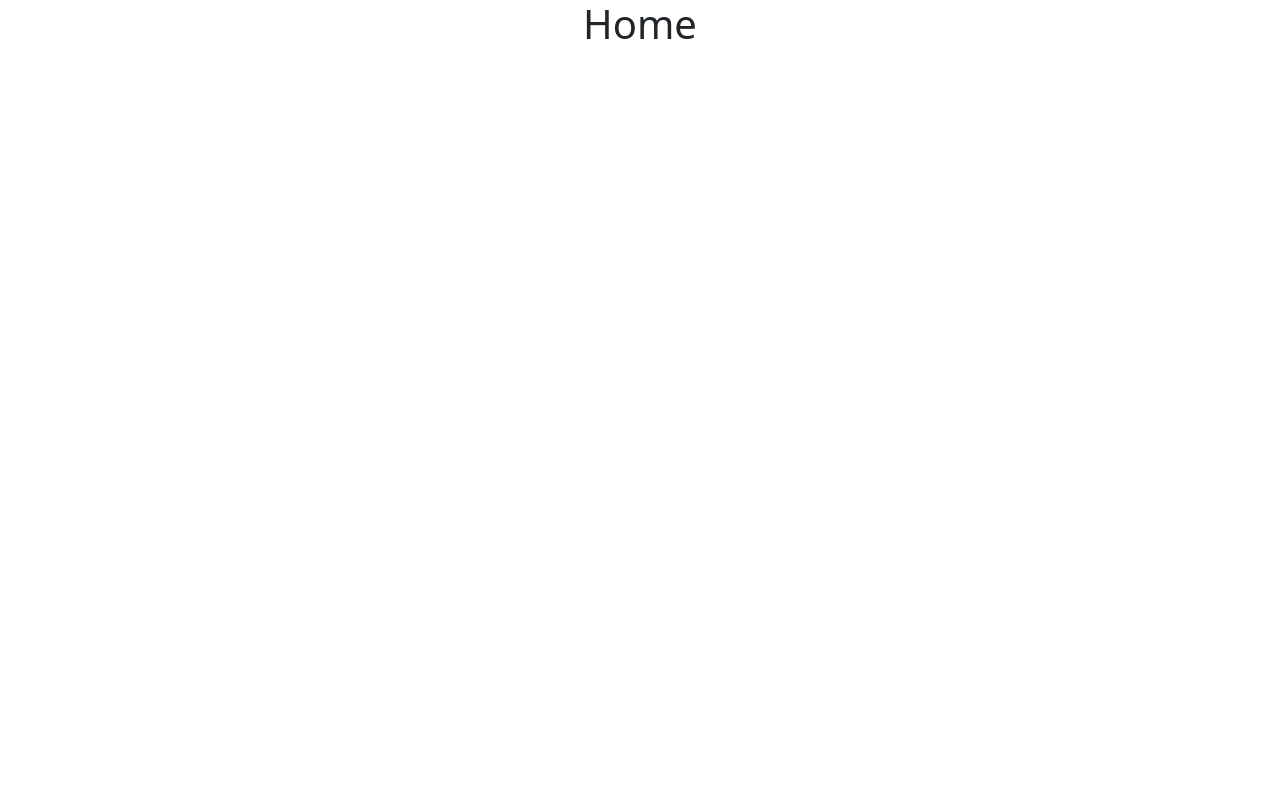
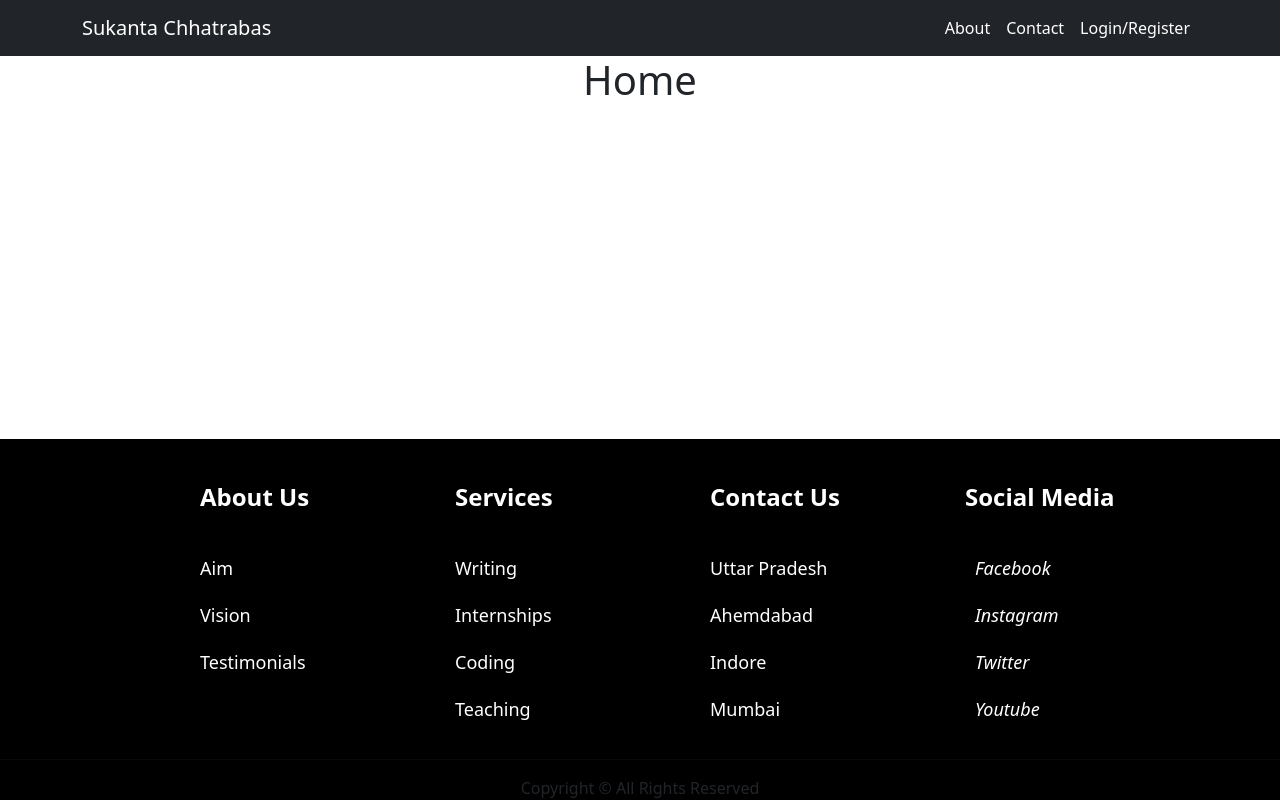
Before and after one commit to sanjoy04/CGEC-Hostel, a React (Create React App) app: page /Home in a window 1280 px wide. Built offline with nearby package versions, Linux system fonts and the light colour scheme.

Commit message:
fotter added

```diff
--- a/package.json
+++ b/package.json
@@ -13,6 +13,7 @@
     "react-dom": "^18.1.0",
     "react-router-dom": "^6.3.0",
     "react-scripts": "5.0.1",
+    "styled-components": "^5.3.5",
     "web-vitals": "^2.1.4"
   },
   "scripts": {
--- a/src/App.css
+++ b/src/App.css
@@ -44,11 +44,13 @@
   background-image: url("./images/hostel2.jpg");
 
   /* Set a specific height */
-  min-height: 500px;
+  /* min-height: 500px; */
+  height: 100vh;
 
   /* Create the parallax scrolling effect */
-  background-attachment: fixed;
+  background-attachment: scroll;
   background-position: center;
   background-repeat: no-repeat;
   background-size: cover;
+  /* height: 50%; */
 }
--- /dev/null
+++ b/src/Components/Footer.js
@@ -0,0 +1,74 @@
+import React from "react";
+import {
+Box,
+Container,
+Row,
+Column,
+FooterLink,
+Heading,
+} from "./FooterStyles";
+
+const Footer = () => {
+return (
+	<Box>
+	<Container>
+		<Row>
+		<Column>
+			<Heading>About Us</Heading>
+			<FooterLink href="#">Aim</FooterLink>
+			<FooterLink href="#">Vision</FooterLink>
+			<FooterLink href="#">Testimonials</FooterLink>
+		</Column>
+		<Column>
+			<Heading>Services</Heading>
+			<FooterLink href="#">Writing</FooterLink>
+			<FooterLink href="#">Internships</FooterLink>
+			<FooterLink href="#">Coding</FooterLink>
+			<FooterLink href="#">Teaching</FooterLink>
+		</Column>
+		<Column>
+			<Heading>Contact Us</Heading>
+			<FooterLink href="#">Uttar Pradesh</FooterLink>
+			<FooterLink href="#">Ahemdabad</FooterLink>
+			<FooterLink href="#">Indore</FooterLink>
+			<FooterLink href="#">Mumbai</FooterLink>
+		</Column>
+		<Column>
+			<Heading>Social Media</Heading>
+			<FooterLink href="#">
+			<i className="fab fa-facebook-f">
+				<span style={{ marginLeft: "10px" }}>
+				Facebook
+				</span>
+			</i>
+			</FooterLink>
+			<FooterLink href="#">
+			<i className="fab fa-instagram">
+				<span style={{ marginLeft: "10px" }}>
+				Instagram
+				</span>
+			</i>
+			</FooterLink>
+			<FooterLink href="#">
+			<i className="fab fa-twitter">
+				<span style={{ marginLeft: "10px" }}>
+				Twitter
+				</span>
+			</i>
+			</FooterLink>
+			<FooterLink href="#">
+			<i className="fab fa-youtube">
+				<span style={{ marginLeft: "10px" }}>
+				Youtube
+				</span>
+			</i>
+			</FooterLink>
+		</Column>
+		</Row>
+	</Container>
+    <hr/>
+    <div>Copyright © All Rights Reserved</div>
+	</Box>
+);
+};
+export default Footer;
--- /dev/null
+++ b/src/Components/FooterStyles.js
@@ -0,0 +1,61 @@
+import styled from 'styled-components';
+
+export const Box = styled.div`
+padding-top: 40px;
+background: black;
+position: absolute;
+bottom: 0;
+width: 100%;
+
+
+@media (max-width: 1000px) {
+	padding: 70px 30px;
+}
+`;
+
+export const Container = styled.div`
+	display: flex;
+	flex-direction: column;
+	justify-content: center;
+	max-width: 1000px;
+	margin: 0 auto;
+	/* background: red; */
+`
+
+export const Column = styled.div`
+display: flex;
+flex-direction: column;
+text-align: left;
+margin-left: 60px;
+`;
+
+export const Row = styled.div`
+display: grid;
+grid-template-columns: repeat(auto-fill,
+						minmax(185px, 1fr));
+grid-gap: 20px;
+
+@media (max-width: 1000px) {
+	grid-template-columns: repeat(auto-fill,
+						minmax(200px, 1fr));
+}
+`;
+
+export const FooterLink = styled.a`
+color: #fff;
+margin-bottom: 20px;
+font-size: 18px;
+text-decoration: none;
+
+&:hover {
+	color: green;
+	transition: 200ms ease-in;
+}
+`;
+
+export const Heading = styled.p`
+font-size: 24px;
+color: #fff;
+margin-bottom: 40px;
+font-weight: bold;
+`;
--- a/src/Components/Navbar.js
+++ b/src/Components/Navbar.js
@@ -18,7 +18,7 @@
 
   return (
     <>
-      <Navbar collapseOnSelect expand="lg" bg="dark" variant="dark">
+      <Navbar sticky="top" collapseOnSelect expand="lg" bg="dark" variant="dark">
         <Container>
           <Navbar.Brand href="#home">
             <Link to={'/'} className="link">
--- a/src/Pages/About.js
+++ b/src/Pages/About.js
@@ -1,5 +1,6 @@
 import '../App.css';
 import "../App.css";
+import Footer from '../Components/Footer';
 import Navbar from "../Components/Navbar";
 
 function About() {
@@ -7,6 +8,7 @@
         <div className="App">
             <Navbar />
             <h1>About</h1>
+            <Footer/>
         </div>
     );
 }
--- a/src/Pages/Contact.js
+++ b/src/Pages/Contact.js
@@ -1,6 +1,7 @@
 // import './App.css';
 import { useEffect } from "react";
 import Navbar from "../Components/Navbar";
+import Footer from "../Components/Footer";
 
 function Contact() {
   useEffect(() => {
@@ -10,6 +11,7 @@
     <div className="App">
       <Navbar />
       <h1>Contact</h1>
+      <Footer/>
     </div>
   );
 }
--- a/src/Pages/Home.js
+++ b/src/Pages/Home.js
@@ -1,6 +1,7 @@
 // import './App.css';
 import { useEffect } from "react";
 import Navbar from "../Components/Navbar";
+import Footer from "../Components/Footer";
 
 function Home() {
   useEffect(() => {
@@ -8,7 +9,9 @@
   });
   return (
     <div className="App">
+      <Navbar />
       <h1>Home</h1>
+      <Footer />
     </div>
   );
 }
--- a/src/Pages/Index.js
+++ b/src/Pages/Index.js
@@ -2,6 +2,7 @@
 import '../App.css';
 import { useEffect } from "react";
 import Navbar_ from '../Components/Navbar';
+import Footer from '../Components/Footer';
 
 function Index() {
   useEffect(() => {
@@ -11,6 +12,7 @@
     <div className="App">
       <Navbar_/>
       <div className="parallax"></div>
+
     </div>
 
   );
```
Also changed, not shown: 1 other file (tests, documents, lock files or other folders).
